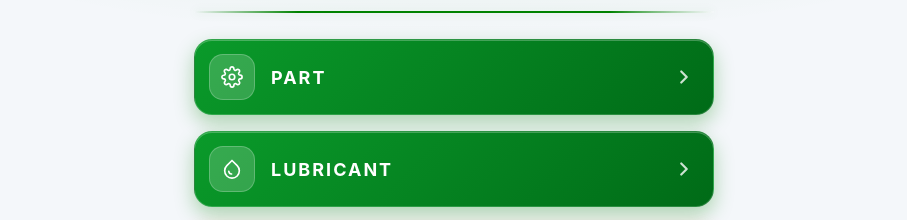
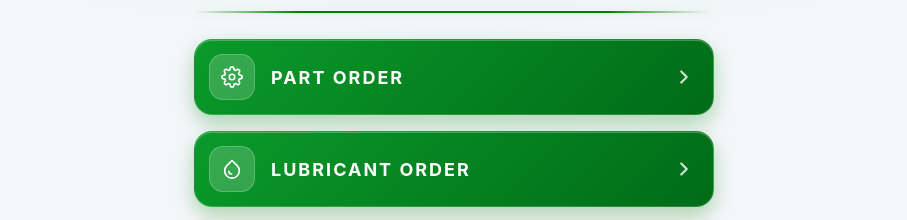
Before and after one commit to beawjelas/Moldeptplantkai, a plain HTML site: page menu.html in a window 1280 px wide. Shown: the part 185-405 px from the top of the page, without its empty margins (186-1093 px from the left). Drawn offline with Linux system fonts and the light colour scheme.

Commit message:
Update menu links and labels

```diff
--- a/menu.html
+++ b/menu.html
@@ -159,8 +159,8 @@
     <main>
         <div class="divider" aria-hidden="true"></div>
         <nav class="menu">
-            <a href="mol_part.html"><svg class="ico" viewBox="0 0 24 24" aria-hidden="true" fill="none" stroke="currentColor" stroke-width="1.8" stroke-linecap="round" stroke-linejoin="round"><circle cx="12" cy="12" r="3"/><path d="M19.4 15a1.65 1.65 0 0 0 .33 1.82l.06.06a2 2 0 0 1 0 2.83 2 2 0 0 1-2.83 0l-.06-.06a1.65 1.65 0 0 0-1.82-.33 1.65 1.65 0 0 0-1 1.51V21a2 2 0 0 1-2 2 2 2 0 0 1-2-2v-.09A1.65 1.65 0 0 0 9 19.4a1.65 1.65 0 0 0-1.82.33l-.06.06a2 2 0 0 1-2.83 0 2 2 0 0 1 0-2.83l.06-.06a1.65 1.65 0 0 0 .33-1.82 1.65 1.65 0 0 0-1.51-1H3a2 2 0 0 1-2-2 2 2 0 0 1 2-2h.09A1.65 1.65 0 0 0 4.6 9a1.65 1.65 0 0 0-.33-1.82l-.06-.06a2 2 0 0 1 0-2.83 2 2 0 0 1 2.83 0l.06.06a1.65 1.65 0 0 0 1.82.33H9a1.65 1.65 0 0 0 1-1.51V3a2 2 0 0 1 2-2 2 2 0 0 1 2 2v.09a1.65 1.65 0 0 0 1 1.51 1.65 1.65 0 0 0 1.82-.33l.06-.06a2 2 0 0 1 2.83 0 2 2 0 0 1 0 2.83l-.06.06a1.65 1.65 0 0 0-.33 1.82V9a1.65 1.65 0 0 0 1.51 1H21a2 2 0 0 1 2 2 2 2 0 0 1-2 2h-.09a1.65 1.65 0 0 0-1.51 1z"/></svg><span>Part</span><svg class="go" viewBox="0 0 24 24" aria-hidden="true" fill="none" stroke="currentColor" stroke-width="2.4" stroke-linecap="round" stroke-linejoin="round"><path d="M9 18l6-6-6-6"/></svg></a>
-            <a href="mol_lubricant.html"><svg class="ico" viewBox="0 0 24 24" aria-hidden="true" fill="none" stroke="currentColor" stroke-width="1.8" stroke-linecap="round" stroke-linejoin="round"><path d="M12 2.69l5.66 5.66a8 8 0 1 1-11.31 0z"/><path d="M8.5 14.5a3.5 3.5 0 0 0 3 3"/></svg><span>Lubricant</span><svg class="go" viewBox="0 0 24 24" aria-hidden="true" fill="none" stroke="currentColor" stroke-width="2.4" stroke-linecap="round" stroke-linejoin="round"><path d="M9 18l6-6-6-6"/></svg></a>
+            <a href="mol_part.html"><svg class="ico" viewBox="0 0 24 24" aria-hidden="true" fill="none" stroke="currentColor" stroke-width="1.8" stroke-linecap="round" stroke-linejoin="round"><circle cx="12" cy="12" r="3"/><path d="M19.4 15a1.65 1.65 0 0 0 .33 1.82l.06.06a2 2 0 0 1 0 2.83 2 2 0 0 1-2.83 0l-.06-.06a1.65 1.65 0 0 0-1.82-.33 1.65 1.65 0 0 0-1 1.51V21a2 2 0 0 1-2 2 2 2 0 0 1-2-2v-.09A1.65 1.65 0 0 0 9 19.4a1.65 1.65 0 0 0-1.82.33l-.06.06a2 2 0 0 1-2.83 0 2 2 0 0 1 0-2.83l.06-.06a1.65 1.65 0 0 0 .33-1.82 1.65 1.65 0 0 0-1.51-1H3a2 2 0 0 1-2-2 2 2 0 0 1 2-2h.09A1.65 1.65 0 0 0 4.6 9a1.65 1.65 0 0 0-.33-1.82l-.06-.06a2 2 0 0 1 0-2.83 2 2 0 0 1 2.83 0l.06.06a1.65 1.65 0 0 0 1.82.33H9a1.65 1.65 0 0 0 1-1.51V3a2 2 0 0 1 2-2 2 2 0 0 1 2 2v.09a1.65 1.65 0 0 0 1 1.51 1.65 1.65 0 0 0 1.82-.33l.06-.06a2 2 0 0 1 2.83 0 2 2 0 0 1 0 2.83l-.06.06a1.65 1.65 0 0 0-.33 1.82V9a1.65 1.65 0 0 0 1.51 1H21a2 2 0 0 1 2 2 2 2 0 0 1-2 2h-.09a1.65 1.65 0 0 0-1.51 1z"/></svg><span>Part Order</span><svg class="go" viewBox="0 0 24 24" aria-hidden="true" fill="none" stroke="currentColor" stroke-width="2.4" stroke-linecap="round" stroke-linejoin="round"><path d="M9 18l6-6-6-6"/></svg></a>
+            <a href="mol_lubricant.html"><svg class="ico" viewBox="0 0 24 24" aria-hidden="true" fill="none" stroke="currentColor" stroke-width="1.8" stroke-linecap="round" stroke-linejoin="round"><path d="M12 2.69l5.66 5.66a8 8 0 1 1-11.31 0z"/><path d="M8.5 14.5a3.5 3.5 0 0 0 3 3"/></svg><span>Lubricant Order</span><svg class="go" viewBox="0 0 24 24" aria-hidden="true" fill="none" stroke="currentColor" stroke-width="2.4" stroke-linecap="round" stroke-linejoin="round"><path d="M9 18l6-6-6-6"/></svg></a>
             <a href="https://drive.google.com/drive/folders/1UZ2bsKVs2-CEdDiL42gLRMeD7y1FOwrV?usp=sharing" target="_blank" rel="noopener noreferrer" class="external"><svg class="ico" viewBox="0 0 24 24" aria-hidden="true" fill="none" stroke="currentColor" stroke-width="1.8" stroke-linecap="round" stroke-linejoin="round"><path d="M4 19.5A2.5 2.5 0 0 1 6.5 17H20"/><path d="M6.5 2H20v20H6.5A2.5 2.5 0 0 1 4 19.5v-15A2.5 2.5 0 0 1 6.5 2z"/><g stroke-width="1.4"><circle cx="13.3" cy="9.5" r="3.5"/><circle cx="13.3" cy="9.5" r="1.3"/><path d="M16.80 9.50L18.40 9.50M15.77 11.97L16.91 13.11M13.30 13.00L13.30 14.60M10.83 11.97L9.69 13.11M9.80 9.50L8.20 9.50M10.83 7.03L9.69 5.89M13.30 6.00L13.30 4.40M15.77 7.03L16.91 5.89"/></g></svg><span>Partbook</span><svg class="go" viewBox="0 0 24 24" aria-hidden="true" fill="none" stroke="currentColor" stroke-width="2.4" stroke-linecap="round" stroke-linejoin="round"><path d="M9 18l6-6-6-6"/></svg></a>
             <a href="danger_tag.html" class="danger"><svg class="ico" viewBox="0 0 24 24" aria-hidden="true" fill="none" stroke="currentColor" stroke-width="1.8" stroke-linecap="round" stroke-linejoin="round"><path d="M10.29 3.86L1.82 18a2 2 0 0 0 1.71 3h16.94a2 2 0 0 0 1.71-3L13.71 3.86a2 2 0 0 0-3.42 0z"/><path d="M12 9v4"/><path d="M12 17h.01"/></svg><span>Danger Tag</span><svg class="go" viewBox="0 0 24 24" aria-hidden="true" fill="none" stroke="currentColor" stroke-width="2.4" stroke-linecap="round" stroke-linejoin="round"><path d="M9 18l6-6-6-6"/></svg></a>
         </nav>
```
